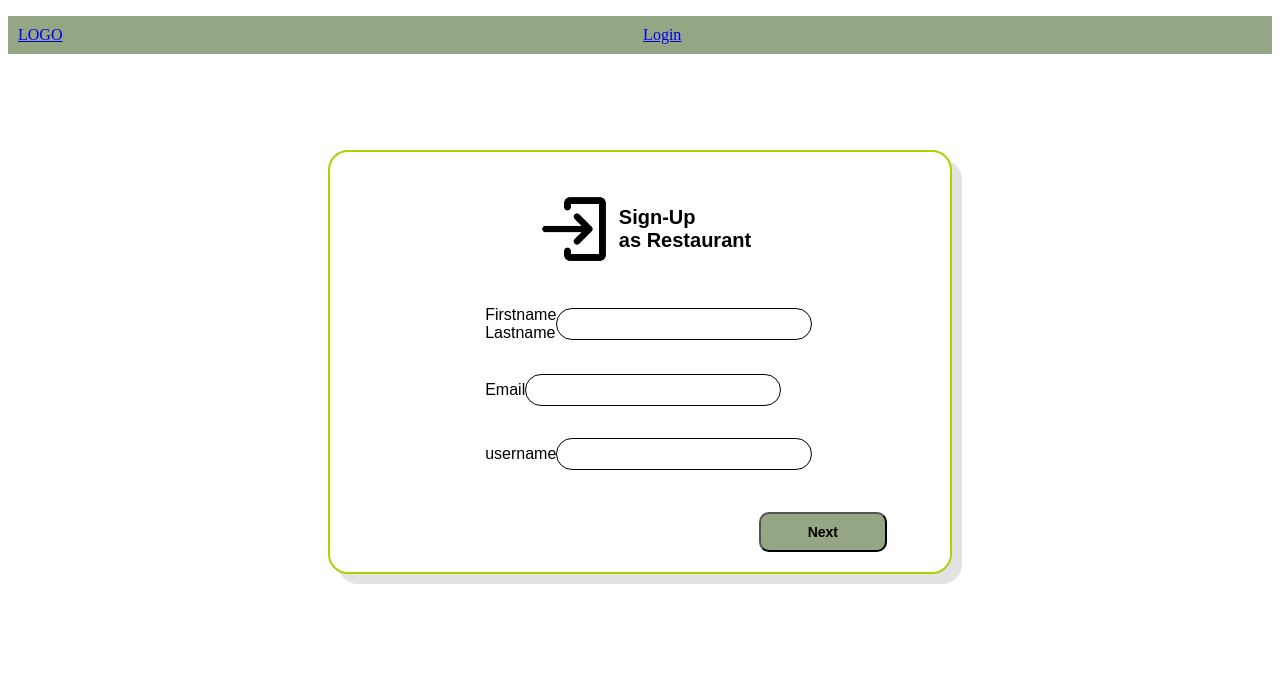
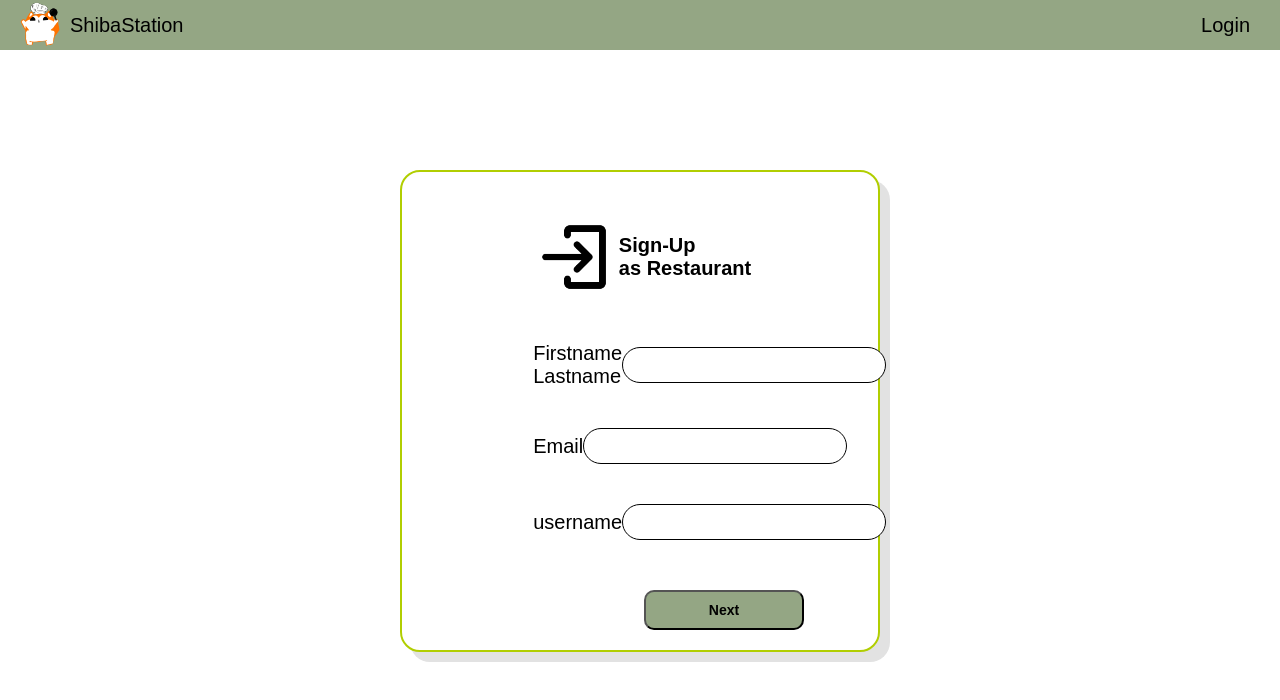
Before and after one commit to ShibaTenshi/Frontend-station, a Nuxt app: page / in a window 1280 px wide. Shown: the top 700 px of the page. Built offline with nearby package versions, Linux system fonts and the light colour scheme.

Commit message:
Login system complete

```diff
--- a/components/Header.vue
+++ b/components/Header.vue
@@ -6,15 +6,18 @@
         <div class="header">
             <nav>
                 <ul>
-                    <li>
-                        <NuxtLink to="/usrs" v-if="logo">LOGO</NuxtLink>
+                    <li class="logo">
+                        <img class="imageLogo" src="../assets/RestaurantLogo.png" alt="" style="background: transparent;">
+                        <NuxtLink to="/usrs" v-if="logo" class="namelogo">ShibaStation</NuxtLink>
                     </li>
-                    <li>
-                        <NuxtLink to="/login" v-if="login">Login</NuxtLink>
-                    </li>
-                    <li>
-                        <button v-if="logout" v-on:click="islogout">Logout</button>
-                    </li>
+                    <div class="menu">
+                        <li>
+                        <NuxtLink to="/login" v-if="login" class="menulogin">Login</NuxtLink>
+                        </li>
+                        <li>
+                        <button v-if="logout" v-on:click="islogout" class="logoutButton">Logout</button>
+                        </li>
+                    </div>
                 </ul>
             </nav>
         </div>
@@ -57,7 +60,16 @@
 
 
 <style>
+    *{
+        margin: 0;
+        padding: 0;
+        box-sizing: border-box;
+        font-family: sans-serif;
+        font-size: 20px;
+    }
+
     .header nav ul{
+        height: 50px;
         display: flex;
         justify-content: space-between;
         align-items: center;
@@ -66,7 +78,56 @@
         background-color: rgb(148, 166, 132);
     }
 
-    NextLink{
+    /*logo*/
+    ul .logo{
+        display: flex;
+        align-items: center;
+        margin-left: 10px;
+    }
+    .logo .imageLogo{
+        width: 40px;
+        margin-bottom: 10px;
+    }
+    .logo {
+        background-color: transparent;
+
+    }
+    .namelogo{
+        margin-left: 10px;
+        background-color: transparent;
         text-decoration: none;
+        color: black;
+    }
+
+    /*menu*/
+    .header nav ul .menu{
+        display: flex;
+        justify-content: right;
+        background-color: transparent;
+    }
+    .menu li {
+        margin-right: 10px;
+        background-color: transparent;
+    }
+    .menulogin{
+        background-color: transparent;
+        text-decoration: none;
+        color: black;
+        transition: 0.35s ease-in-out;
+    }
+    .menulogin:hover{
+        color: rgb(58, 73, 44);
+        transition: 0.35s ease-in;
+    }
+
+
+    /* logoutbutton */
+    .logoutButton{
+        background-color: transparent;
+        transition: 0.35s;
+    }
+    .logoutButton:hover{
+        color: rgb(58, 73, 44);
+        transition: 0.35s;
     }
 </style>
--- a/pages/2.vue
+++ b/pages/2.vue
@@ -62,6 +62,13 @@ import { getType } from '~/utils/getType'
             getLocation(){ return document.querySelector("input[name=locationField]").value},
             getImage(){return document.getElementById("imageField").value},
 
+            islogin(){
+                const cookie = useCookie('token')
+                if (cookie.value != ""){
+                    navigateTo('/usrs')
+                }
+            },
+
             getTypeDropDown(){
                 let selectElement = document.querySelector('#typeDropDown');
                 this.restaurantType = selectElement.options[selectElement.selectedIndex].value;
@@ -113,6 +120,7 @@ import { getType } from '~/utils/getType'
         mounted: function(){
             this.$nextTick(this.haveLocalStorage())
             this.$nextTick(this.setDropDown())
+            this.$nextTick(this.islogin())
         }
     }
 </script>
--- a/pages/3.vue
+++ b/pages/3.vue
@@ -1,4 +1,5 @@
 <template>
+  <Header :logo="true" :login="true"/>
     <div>
       <h1>page3</h1>
       <p>{{ text }}</p>
@@ -14,50 +15,15 @@ export default {
       }
     },
     methods:{
-    async test(){
-      const axios = useNuxtApp().$axios
-      const api = 'https://jsonplaceholder.typicode.com/todos/1'
-      axios.get(api).then((response) => {
-        console.log(response)
-      })
+      islogin(){
+        const cookie = useCookie('token')
+        if (cookie.value != ""){
+          navigateTo('/usrs')
+        }
       },
-
-    async test2(){
-      const axios = useNuxtApp().$axios
-      const api = 'http://jsonplaceholder.typicode.com/posts'
-      axios.post(api, {
-        title: 'foo',
-        body: 'bar',
-        userId: '3',
-      },{
-        headers: {
-          // 'Access-Control-Allow-Origin': '*',
-          'Content-type': 'application/json; charset=UTF-8'
-        }
-      }
-      ).then ((response) => {
-        this.text = response.data
-      }).catch ((error) => {
-        console.log(error)
-      })
     },
-    async test3(){
-      const axios = useNuxtApp().$axios
-      const api = 'http://10.147.17.139:8080/login/customer'
-      axios.post(api, {
-        username: 'copterrocker888',
-        password: 'eiei5555',
-      },{
-        headers: {
-          'Content-type': 'application/json; charset=UTF-8'
-        }
-      }
-      ).then ((response) => {
-        this.text = response.data
-      }).catch ((error) => {
-        console.log(error)
-      })
-    }
+    mounted: function() {
+        this.$nextTick(this.islogin())
     }
   }
 </script>
--- a/pages/index.vue
+++ b/pages/index.vue
@@ -43,6 +43,13 @@
             getFirstNameField(){ return document.querySelector("input[name=nameField]").value },
             getEmailField(){ return document.querySelector("input[name=emailField]").value },
             getUsernameField(){ return document.querySelector("input[name=usernameField]").value },
+
+            islogin(){
+                const cookie = useCookie('token')
+                if (cookie.value != ""){
+                    navigateTo('/usrs')
+                }
+            },
 
             queryForm(){
                 this.name = this.getFirstNameField()
@@ -104,7 +111,10 @@
                     this.clearForm()
                 }
             }
-        }
+        },
+        mounted: function() {
+        this.$nextTick(this.islogin())
+    }
     }
 </script>
 
--- a/pages/login.vue
+++ b/pages/login.vue
@@ -13,7 +13,7 @@
                 </div>
                 <div class="textField">
                     <p>Password</p>
-                    <li><input type="password" name="passwdField" id="passwdField"></li>
+                    <li><input type="password" name="passwdField" id="passwdField" @keydown.enter="test"></li>
                 </div>
             </ul>
             <button v-on:click="loginRequest" class="AcceptBt">Accept</button>
@@ -23,7 +23,7 @@
 </template>
 
 <script>
-    export default{
+    export default {
     data() {
         return {
             username: null,
@@ -34,11 +34,19 @@
         getUsernameField() { return document.querySelector("input[name=usernameField]").value },
         getPasswordField() { return  document.querySelector("input[name=passwdField]").value },
 
+        islogin(){
+            const cookie = useCookie('token')
+            if (cookie.value != ""){
+                navigateTo('/usrs')
+            }
+        },
+
         failMassage(){
 
         },
         clearPaswordField(){
             const field = document.getElementById("passwdField")
+            this.password = null
             field.value = ""
         },
         validate(){
@@ -50,19 +58,6 @@
             }
             return 0
         },
-
-        //main function
-        async authentication(){
-            const response = await useAuth(this.getUsernameField(), this.getPasswordField())
-            if (response.status == 200){
-                const cookie = useCookie('token')
-                cookie.value = response.data
-                navigateTo('/usrs')
-            }
-            else{
-                alert("username or password not correct")
-            }
-        },
         loginRequest(){
             if (this.validate()){
                 this.authentication()
@@ -72,7 +67,24 @@
                 this.clearPaswordField()
                 alert("input must not empty")
             }
-        }
+        },
+
+        //main function
+        async authentication(){
+            const response = await useAuth(this.getUsernameField(), this.getPasswordField())
+            if (response.status == 200){
+                const cookie = useCookie('token')
+                cookie.value = response.data
+                this.password = null
+                navigateTo('/usrs')
+            }
+            else{
+                alert("username or password not correct")
+            }
+        },
+    },
+    mounted: function() {
+        this.$nextTick(this.islogin())
     }
 }
 </script>
```
Also changed, not shown: assets/RestaurantLogo.png (added). Lines whose indentation alone changed are shown as unchanged.
